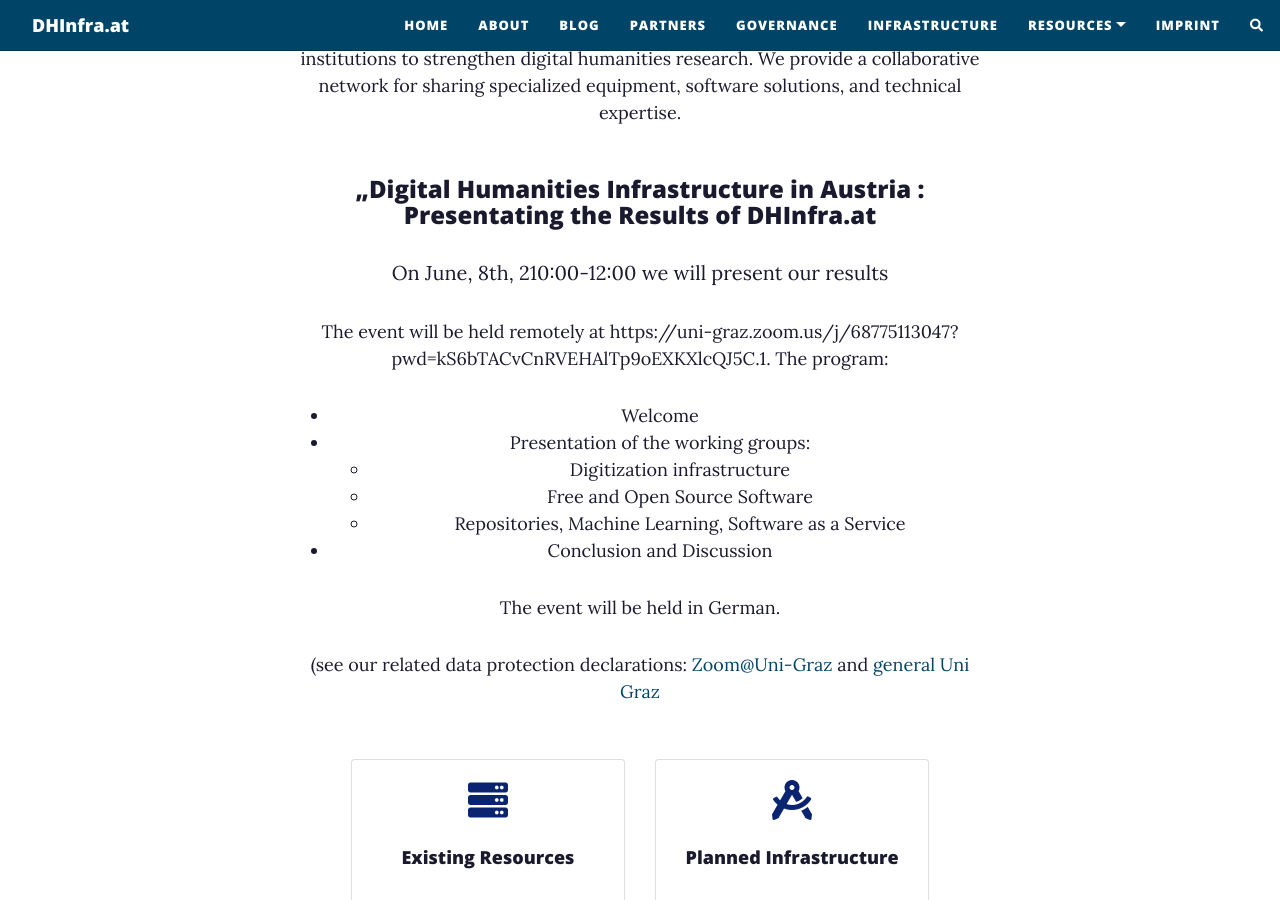
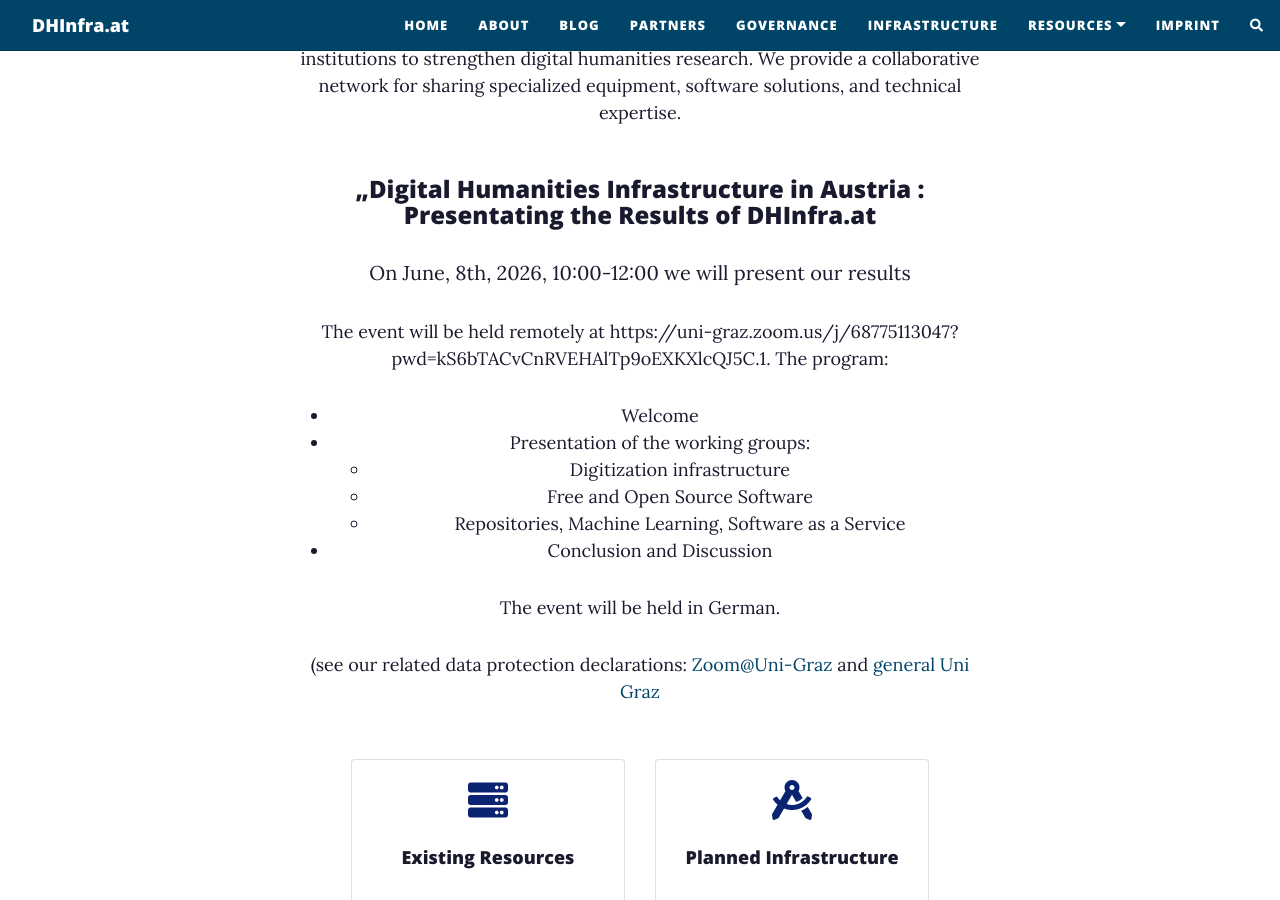
Before and after one commit to dhinfra-at/dhinfra-at.github.io, a Jekyll site: the page built from index.html, in a window 1280 px wide and 900 px high, scrolled down 407 px. Built offline with Jekyll 4.4.1, drawn with Linux system fonts in a browser that asks for light colours; the list of posts is cut into pages by our own code; comment, search, counter and statistics services are not loaded.

Commit message:
Correct event date and time in index.html

```diff
--- a/index.html
+++ b/index.html
@@ -60,7 +60,7 @@ subtitle: Digital Humanities Infrastructure in Austria
   <div class="row" id="presentation2026-06-08">
     <div class="col-12 text-center">
       <h3>„Digital Humanities Infrastructure in Austria : Presentating the Results of DHInfra.at</h3>
-      <p class="lead">On <emph>June, 8th, 210:00-12:00</emph> we will present our results</p>
+      <p class="lead">On <emph>June, 8th, 2026, 10:00-12:00</emph> we will present our results</p>
       <p>The event will be held remotely at https://uni-graz.zoom.us/j/68775113047?pwd=kS6bTACvCnRVEHAlTp9oEXKXlcQJ5C.1. The program:</p>
       <ul>
         <li>Welcome</li>
```
